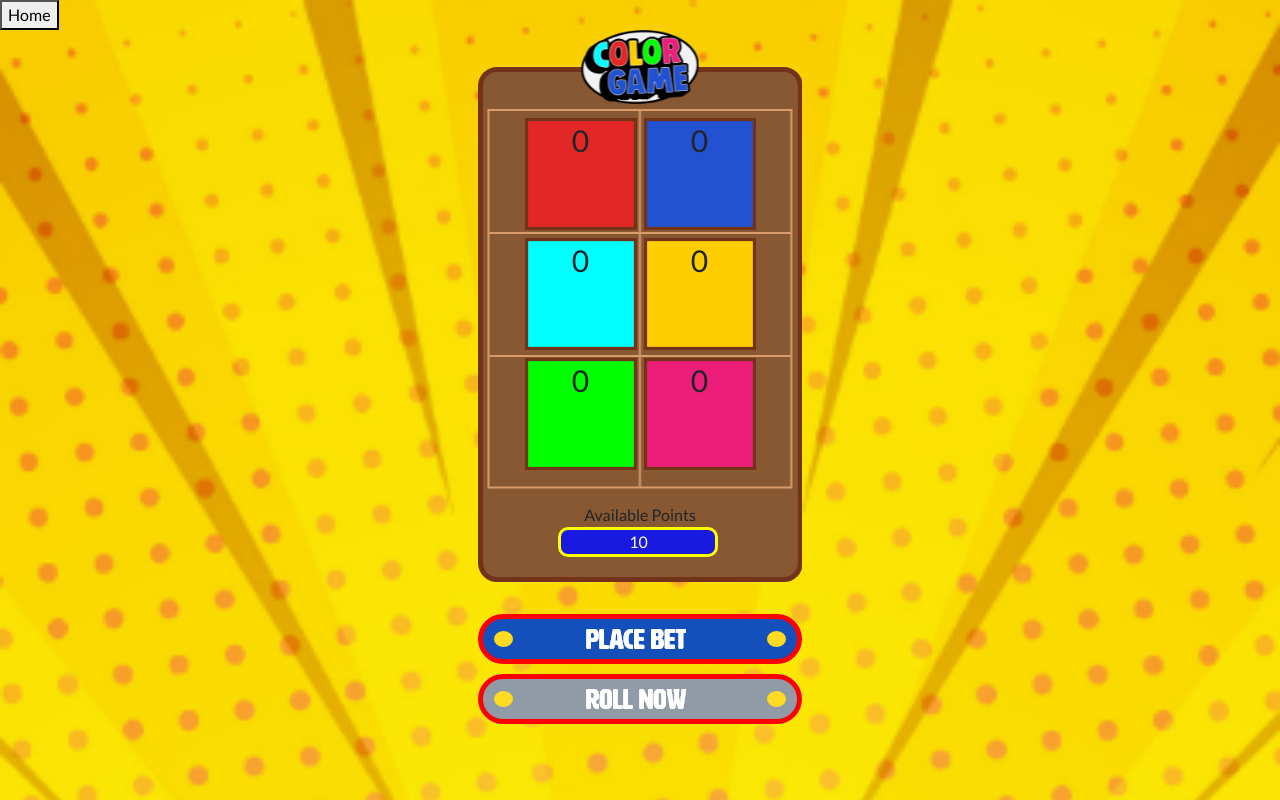
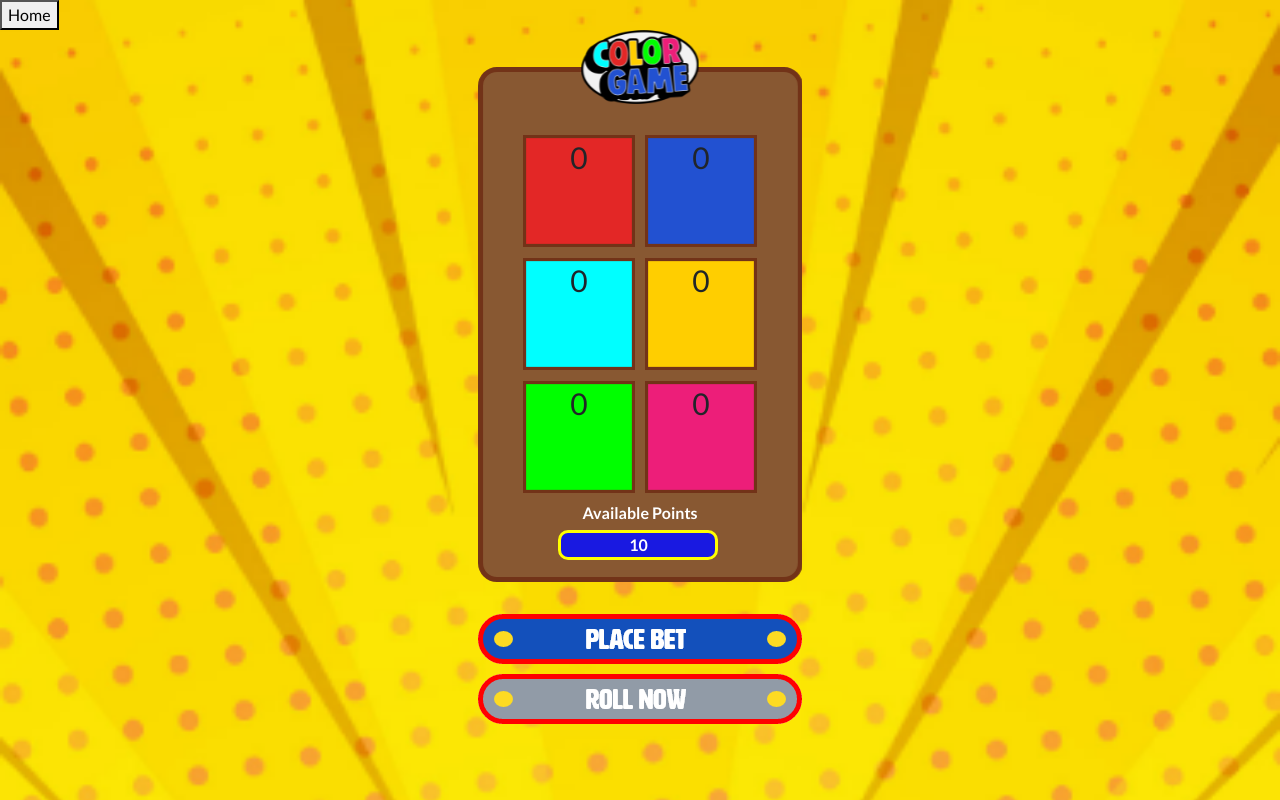
Before and after one commit to ShadowDaddyy/color_game, a CodeIgniter app: page /color_game/index in a window 1280 px wide. Run offline with CodeIgniter, Linux system fonts and the light colour scheme; style sheets or scripts are compiled from the project's sources; some libraries are stand-ins or nearby versions.

Commit message:
byebye box

```diff
--- a/application/views/color_game/index.php
+++ b/application/views/color_game/index.php
@@ -324,7 +324,7 @@
 
     function mark(color, id){
         var myDiv = document.getElementById(id);
-        myDiv.style.boxShadow = "inset 0 0 0 2.8px #cccc";
+        myDiv.style.boxShadow = "inset 0 0 0 2.8px #C88C5E";
 
         document.cookie = "myColor=" + color;
         console.log("Marking");
--- a/assets/css/color_game.css
+++ b/assets/css/color_game.css
@@ -28,8 +28,14 @@
    display: flex;
    justify-content: center;
    align-items: flex-end;
-   width: auto;
-   height: auto;
+   /* width: auto;
+   height: auto; */
+   /* width:90%; */
+   height:69%;
+   margin: 24% 2% 0% 2%;
+   padding-top:5%;
+   /* padding-bottom:5%; */
+   background-color: #885832;
 
     /* width:900px;
     height:600px */
@@ -43,7 +49,7 @@
     display: grid;
     grid-template-columns: 7rem 7rem;
     margin-top: 5.5rem;
-    gap: 7px;
+    gap: 10px;
     justify-content: center;align-items: center;
     text-align: center;
 }
@@ -179,7 +185,12 @@
     height: 0;
     background-repeat: no-repeat;
     background-size: cover;
+    background-position: center;
     padding-bottom: 100%;
+    /* margin-right:25%; */
+
+    /* padding: 10px; */
+    /* border: 1px solid black; */
 }
 
 #color1red{
@@ -233,7 +244,7 @@
   }
 
   .availPoint{
-    margin-top: 2rem;
+    margin-top: 2px;
     display: flex;
     flex-direction: column;
     text-align: center;
@@ -242,6 +253,9 @@
 
   .availPoint p{
     margin-bottom: 0rem;
+    color:white;
+    font-weight: bold;
+    margin-top:5px;
   }
 
   #pointCont{
```
